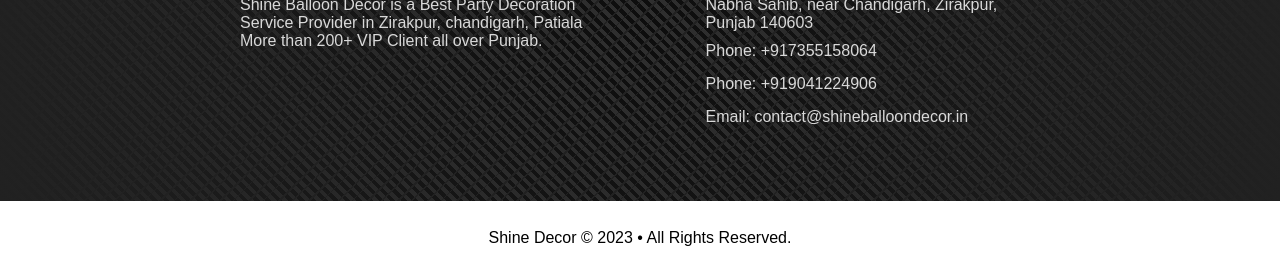
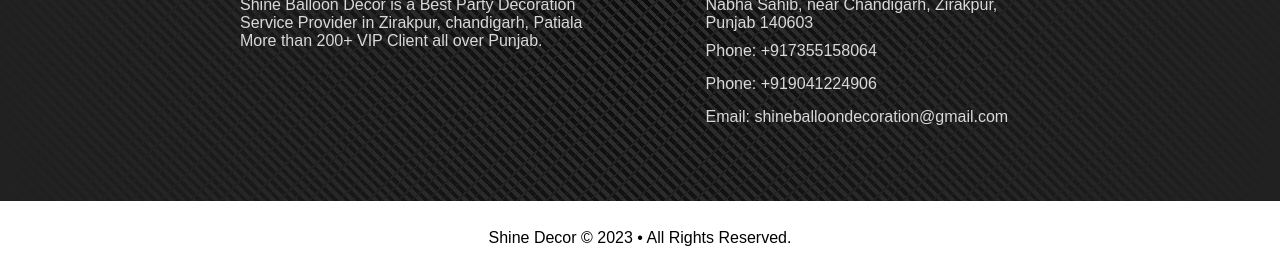
Before and after one commit to shinedecorator/shine, a Jekyll site: the page built from index.html, in a window 1280 px wide and 900 px high, scrolled down 5664 px. Shown: the part 624-897 px from the top of the window. Built offline with Jekyll 4.4.1, drawn with Linux system fonts in a browser that asks for light colours.

Commit message:
Update default.html

```diff
--- a/_layouts/default.html
+++ b/_layouts/default.html
@@ -109,7 +109,7 @@
   <p style="color:#d9d9d9;font-size:16px;" data-il=''>Nabha Sahib, near Chandigarh, Zirakpur, Punjab 140603</p>
   <p style="color:#d9d9d9;font-size:16px;" data-il=''>Phone: +917355158064</p>
   <p style="color:#d9d9d9;font-size:16px;" data-il=''>Phone: +919041224906</p>
-  <p style="color:#d9d9d9;font-size:16px;" data-il=''>Email: contact@shineballoondecor.in</p>
+  <p style="color:#d9d9d9;font-size:16px;" data-il=''>Email: shineballoondecoration@gmail.com</p>
 </div>
 
 
```
